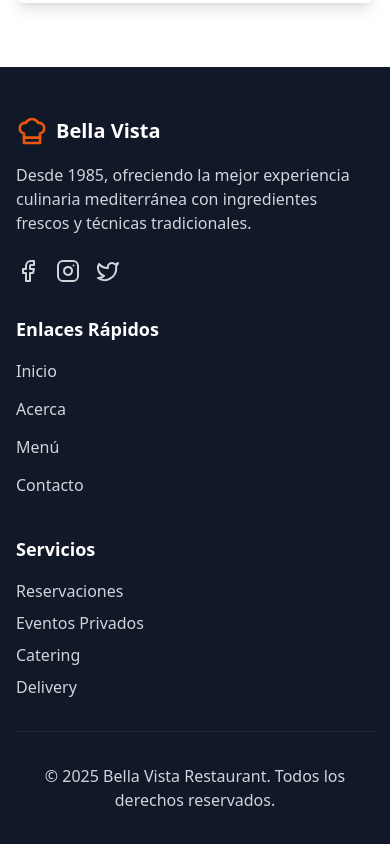
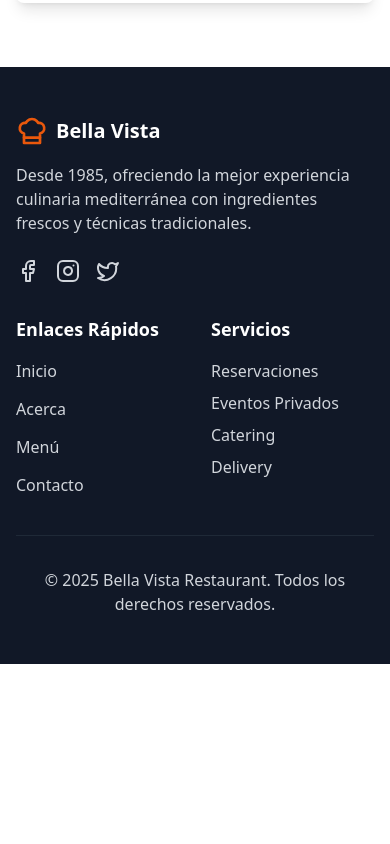
Before and after one commit to douglas-camargo/lading_restaurant, a React (Vite) app: page / in a window 390 px wide. Shown: the part 6920-7764 px from the top of the page. After the commit the page ends 7584 px from the top, so only its background shows below. Built offline with nearby package versions, Linux system fonts and the light colour scheme; grey boxes are pictures that could not be loaded.

Commit message:
responsive mejorado

```diff
--- a/src/components/organisms/Footer.jsx
+++ b/src/components/organisms/Footer.jsx
@@ -93,6 +93,7 @@
             </nav>
           </div>
 
+          <div className="grid grid-cols-2 md:grid-cols-2 gap-8 md:col-span-2">
             <nav role="navigation" aria-labelledby="quick-links-heading">
               <h3 id="quick-links-heading" className="text-lg font-semibold mb-4">Enlaces Rápidos</h3>
               <ul className="space-y-2">
@@ -136,6 +137,7 @@
               </ul>
             </nav>
           </div>
+        </div>
 
         <div className="border-t border-gray-800 mt-8 pt-8 text-center">
           <p className="text-gray-300">
```
Also changed, not shown: public/site.webmanifest (deleted). Lines whose indentation alone changed are shown as unchanged.
